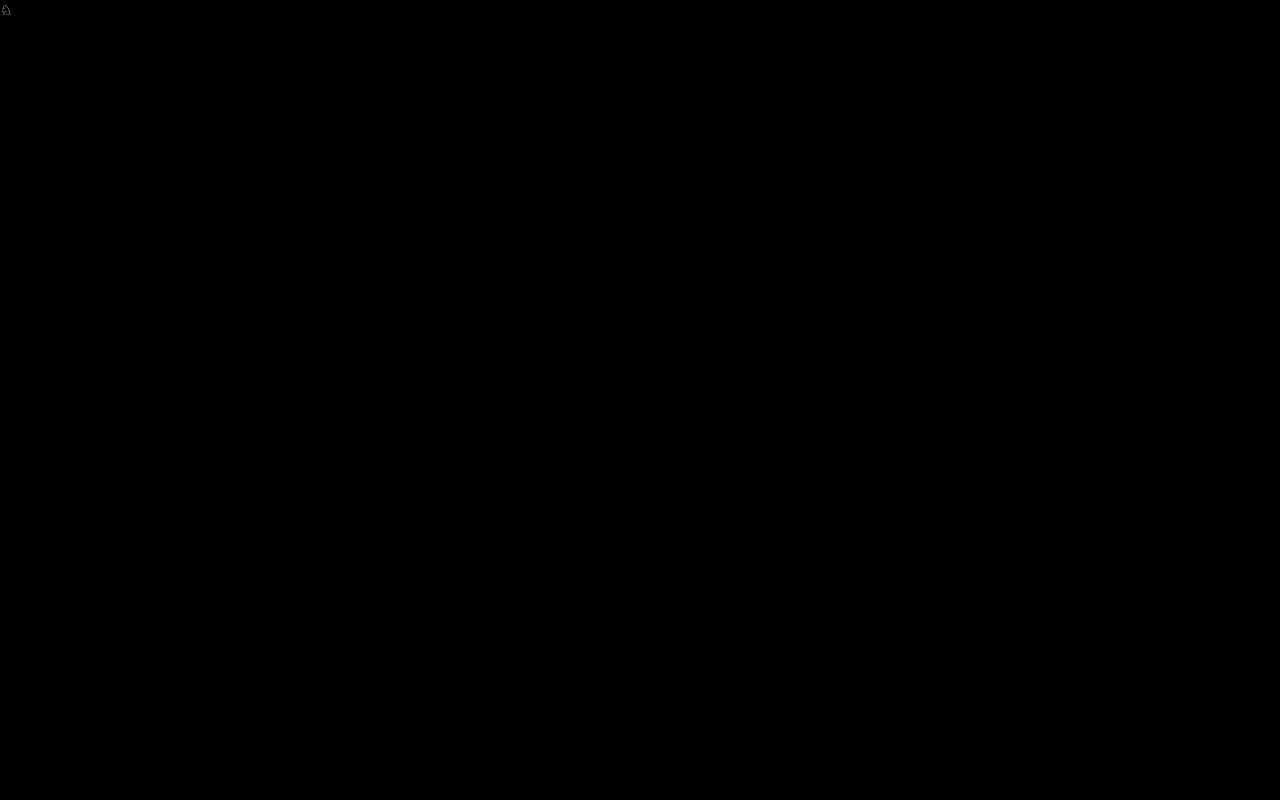
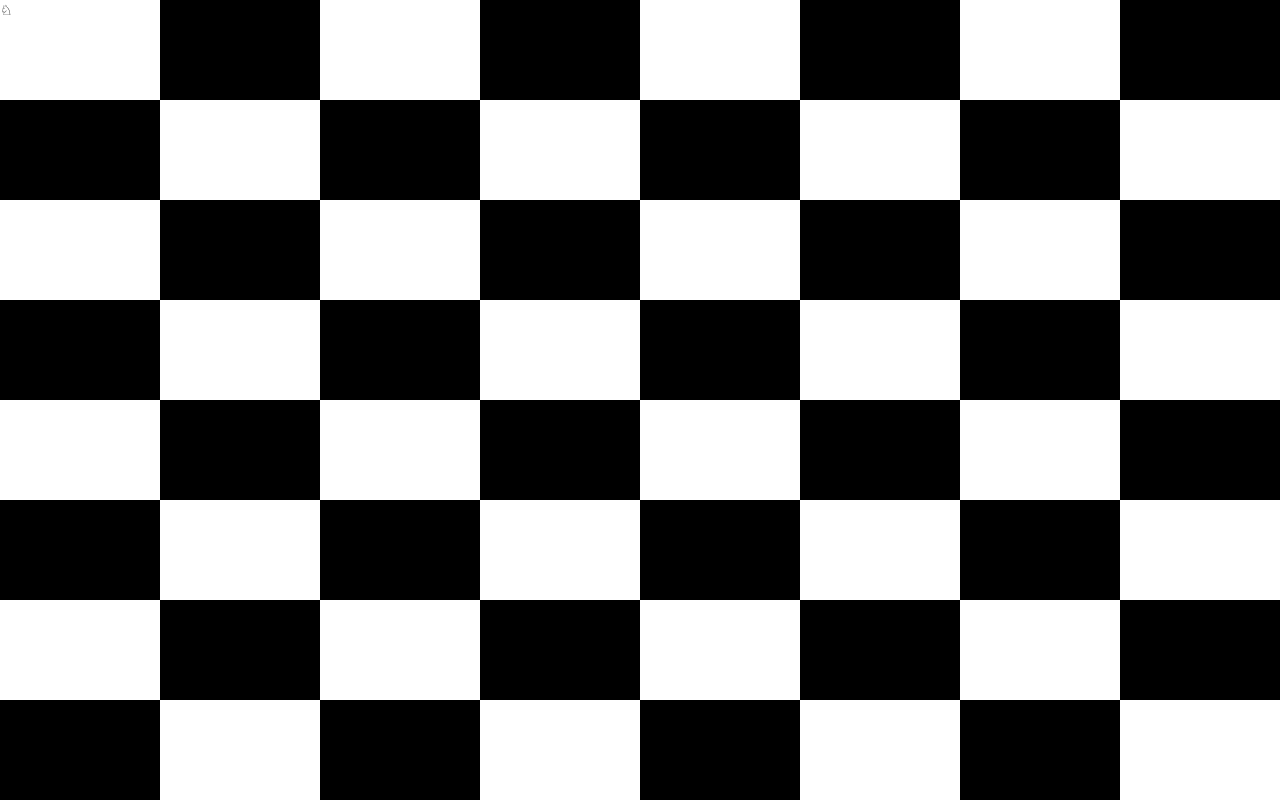
Before and after one commit to littlehorseboy/react-dnd-practice, a React app: page / in a window 1280 px wide. Built offline with nearby package versions, Linux system fonts and the light colour scheme.

Commit message:
feat: renderSquare 棋盤 8 x 8

```diff
--- a/src/components/Square/Square.tsx
+++ b/src/components/Square/Square.tsx
@@ -13,7 +13,7 @@ export default function Square({ black, children }: Props): JSX.Element {
       backgroundColor: fill,
       color: stroke,
       width: '100%',
-      minHeight: '100vh',
+      minHeight: '100%',
     }}>
       {children}
     </div>
--- a/src/pages/Board.tsx
+++ b/src/pages/Board.tsx
@@ -1,23 +1,49 @@
 import React from 'react';
+import { makeStyles } from '@material-ui/core/styles';
 import Knight from '../components/Knight/Knight';
 import Square from '../components/Square/Square';
 
-function renderSquare(x: number, y: number, [knightX, knightY]: number[]): JSX.Element {
+function renderSquare(i: number, [knightX, knightY]: number[]): JSX.Element {
+  const x = i % 8;
+  const y = Math.floor(i / 8);
+  const isKnightHere = knightX === x && knightY === y;
   const black = (x + y) % 2 === 1;
-  const isKnightHere = knightX === x && knightY === y;
   const piece = isKnightHere ? <Knight /> : null;
 
-  return <Square black={black}>{piece}</Square>;
+  return (
+    <div key={i} style={{ width: '12.5%', height: '12.5%' }}>
+      <Square black={black}>
+        {piece}
+      </Square>
+    </div>
+  );
 }
+
+const useStyles = makeStyles({
+  root: {
+    width: '100%',
+    height: '100vh',
+    display: 'flex',
+    flexWrap: 'wrap',
+  },
+});
 
 interface Props {
   knightPosition: number[];
 }
 
 export default function Board(props: Props): JSX.Element {
+  const classes = useStyles();
+
+  const squares = [];
+
+  for (let i = 0; i < 64; i += 1) {
+    squares.push(renderSquare(i, props.knightPosition));
+  }
+
   return (
-    <Square black>
-      <Knight />
-    </Square>
+    <div className={classes.root}>
+      {squares}
+    </div>
   );
 }
```
